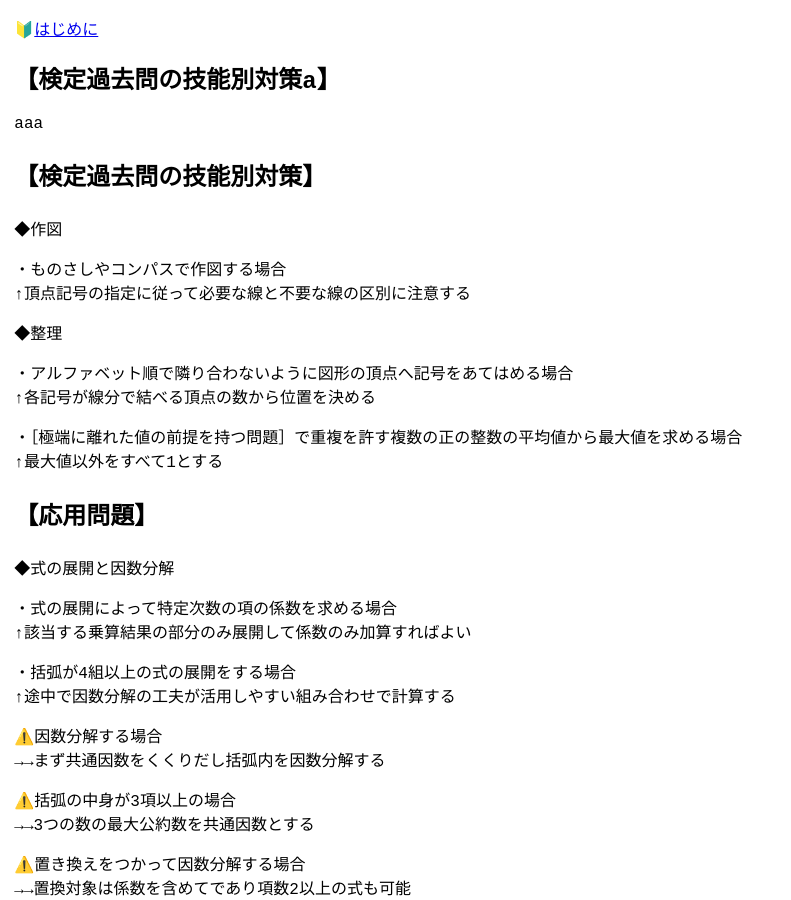
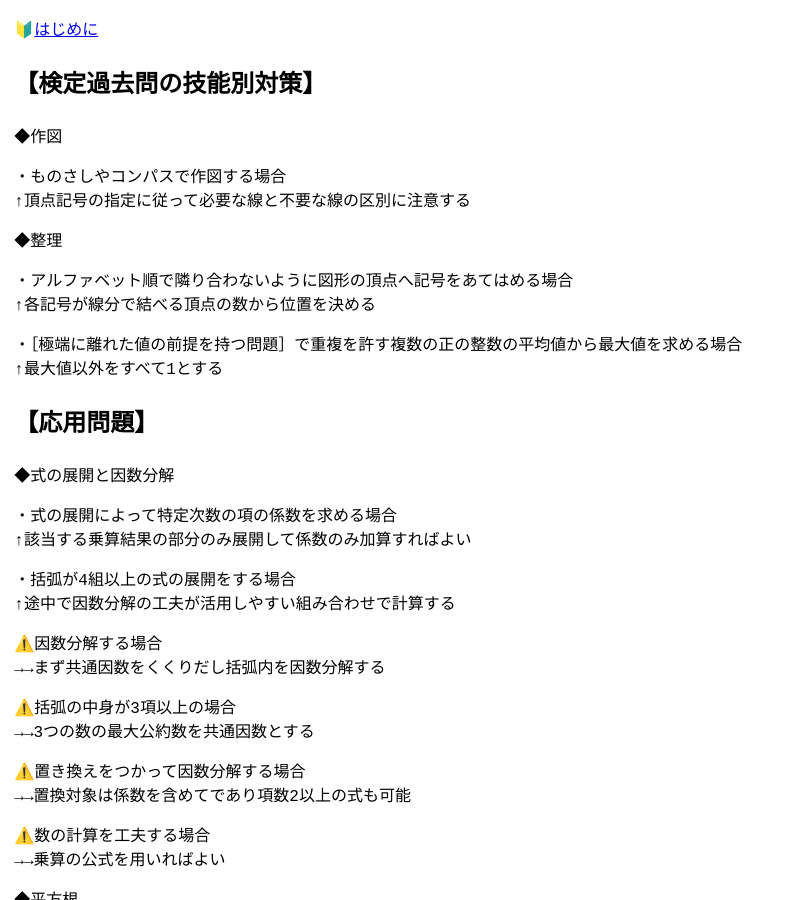
Before and after one commit to zoldof/algo-notes-ci, a Jekyll site: the page built from docs/dist/chu3-2/index.md, in a window 1280 px wide and 900 px high. Shown: the whole window, without its empty margins (0-791 px from the left). Built offline with Jekyll 4.4.1, drawn with Linux system fonts in a browser that asks for light colours.

Commit message:
Update index.md

```diff
--- a/docs/dist/chu3-2/index.md
+++ b/docs/dist/chu3-2/index.md
@@ -5,9 +5,6 @@ robots: noindex
 ---
 
 {% include intro.md %}
-
-## 【検定過去問の技能別対策a】
-aaa
 
 ### 【検定過去問の技能別対策】
 
```
